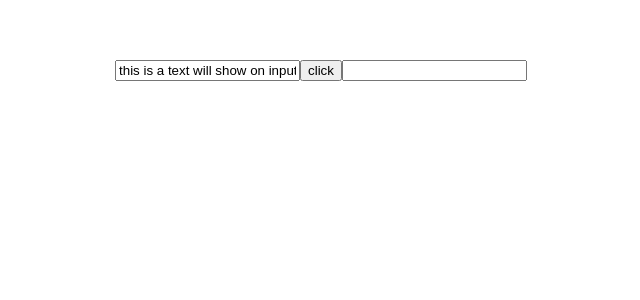
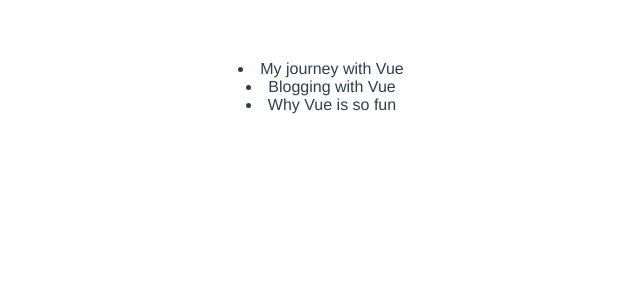
Before and after one commit to ducdongmg/learn-vue, a Vue app: page / in a window 1280 px wide. Shown: the top 300 px of the page, without its empty margins (319-959 px from the left). Built offline with nearby package versions, Linux system fonts and the light colour scheme.

Commit message:
conditional rendering

```diff
--- a/src/App.vue
+++ b/src/App.vue
@@ -1,16 +1,16 @@
 <template>
   <div>
-    <TextModel />
+    <TodoTasks />
   </div>
 </template>
 
 <script>
-import TextModel from './components/EventHandling.vue'
+import TodoTasks from './components/TodoList.vue'
 
 export default {
   name: 'App',
   components: {
-    TextModel
+    TodoTasks
   }
 }
 </script>
--- /dev/null
+++ b/src/components/TodoList.vue
@@ -0,0 +1,26 @@
+<template>
+    <div>
+    <li v-for="task in tasks" :key="task.id">
+    {{ task.title }}
+    </li>
+
+    </div>
+</template>
+
+<script>
+export default {
+    data() {
+        return {
+            tasks: [
+                { id: 1, title: 'My journey with Vue' },
+                { id: 2, title: 'Blogging with Vue' },
+                { id: 3, title: 'Why Vue is so fun' }
+            ]
+        }
+    },
+}
+</script>
+
+<!-- Add "scoped" attribute to limit CSS to this component only -->
+<style scoped>
+</style>
```
Also changed, not shown: 1 other file (tests, documents, lock files or other folders).
